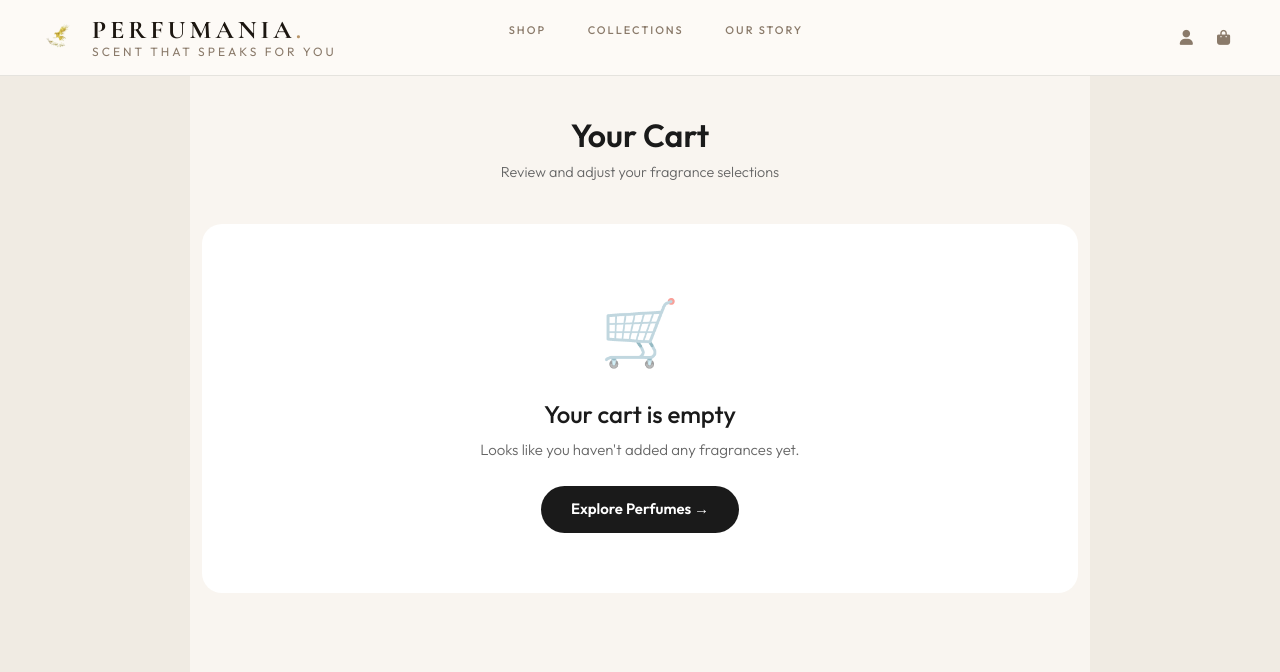
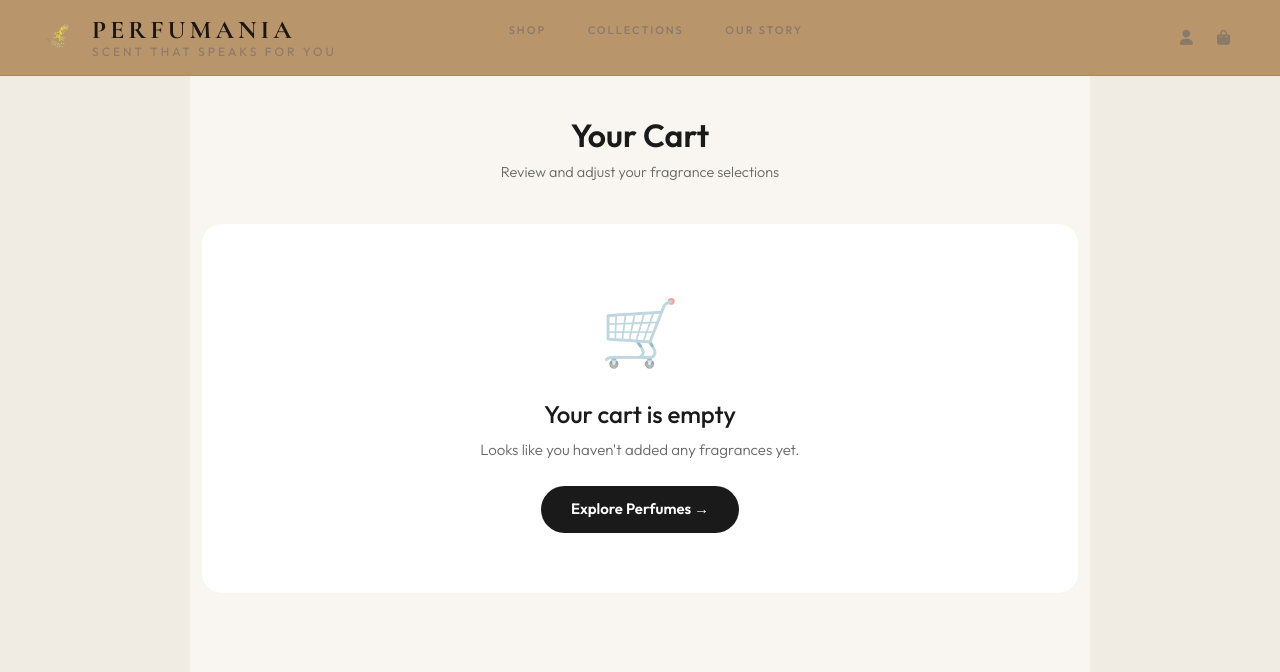
Before and after one commit to bunny3245/eCommerce-website, a FastAPI app: page /cart in a window 1280 px wide. Shown: the top 672 px of the page. Run offline with FastAPI, Linux system fonts and the light colour scheme; the visitor is signed in with stand-in values (Sample User, id 1); parts of the project's set-up code (start-up, migrations or seed data) failed here and were passed over; some web fonts are replaced.

Commit message:
UI changes

```diff
--- a/app/templates/base.html
+++ b/app/templates/base.html
@@ -53,7 +53,7 @@
             top: 0; left: 0; width: 100%;
             z-index: 1000;
             height: var(--nav-h);
-            background: var(--white);
+            background: var(--gold);
             border-bottom: 1px solid var(--border);
             transition: box-shadow 0.3s, background 0.3s;
         }
```
